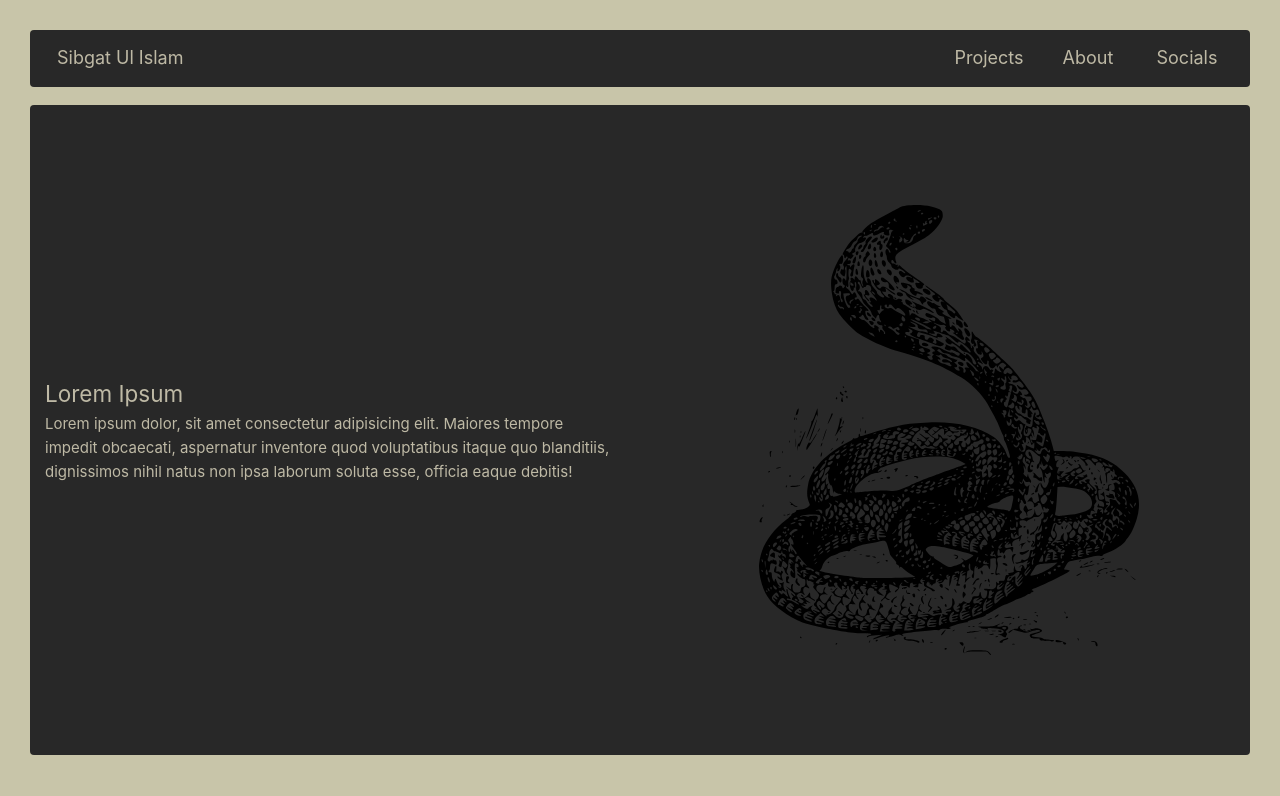
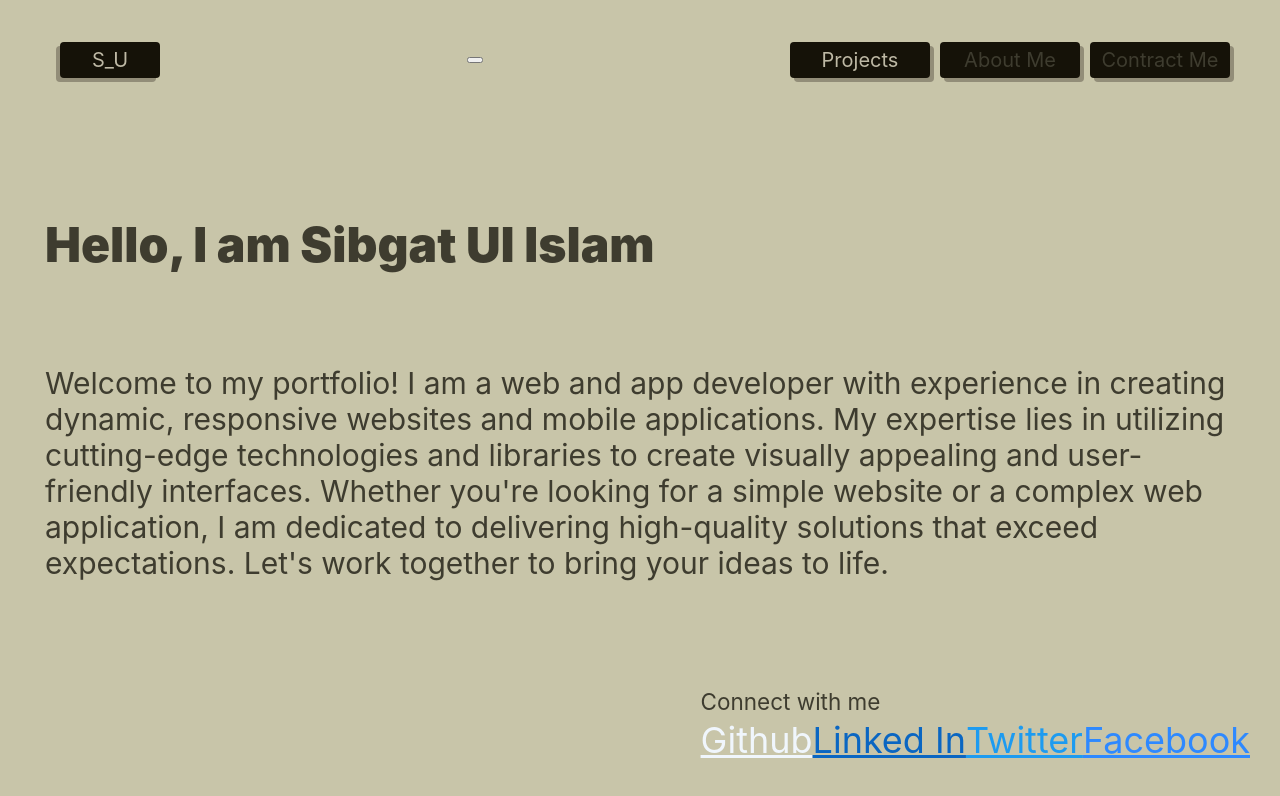
Before and after one commit to Sibgat-Ul/SibgatUl, a Vue app: page / in a window 1280 px wide. Shown: the top 796 px of the page. Built offline with nearby package versions, Linux system fonts and the light colour scheme.

Commit message:
new navbar

```diff
--- a/index.html
+++ b/index.html
@@ -4,7 +4,7 @@
     <meta charset="UTF-8">
     <link rel="icon" href="/favicon.ico">
     <meta name="viewport" content="width=device-width, initial-scale=1.0">
-    <title>Vite App</title>
+    <title>Sibgat Ul Islam Portfolio</title>
   </head>
   <body>
     <div id="app"></div>
--- a/package.json
+++ b/package.json
@@ -11,6 +11,7 @@
     "test:e2e:dev": "start-server-and-test 'vite dev --port 4173' :4173 'cypress open --e2e'"
   },
   "dependencies": {
+    "@vueuse/core": "^9.11.0",
     "unocss": "^0.48.4",
     "vue": "^3.2.45",
     "vue-router": "^4.1.6"
--- a/src/App.vue
+++ b/src/App.vue
@@ -5,7 +5,7 @@ import Nav from '@/components/Nav.vue';
 </script>
 
 <template>
-  <div class="main h-screen p-.5em md:p-2em">
+  <div class="main h-screen p-.5em md:p-2em overflow-hidden">
     <header>
       <Nav class="b-rd mb-.5em md:mb-1em"/>
     </header>
@@ -14,5 +14,8 @@ import Nav from '@/components/Nav.vue';
   </div>
 </template>
 
-<style scoped>
+<style>
+html.dark {
+  color-scheme: dark;
+}
 </style>
--- a/src/assets/base.css
+++ b/src/assets/base.css
@@ -1,28 +1,8 @@
 /* color palette from <https://github.com/vuejs/theme> */
 :root {
-  --vt-c-white: #ffffff;
-  --vt-c-white-soft: #f8f8f8;
-  --vt-c-white-mute: #f2f2f2;
-
-  --vt-c-black: #181818;
-  --vt-c-black-soft: #222222;
-  --vt-c-black-mute: #282828;
-
-  --vt-c-indigo: #2c3e50;
-
-  --vt-c-divider-light-1: rgba(60, 60, 60, 0.29);
-  --vt-c-divider-light-2: rgba(60, 60, 60, 0.12);
-  --vt-c-divider-dark-1: rgba(84, 84, 84, 0.65);
-  --vt-c-divider-dark-2: rgba(84, 84, 84, 0.48);
-
-  --vt-c-text-light-1: var(--vt-c-indigo);
-  --vt-c-text-light-2: rgba(60, 60, 60, 0.66);
-  --vt-c-text-dark-1: var(--vt-c-white);
-  --vt-c-text-dark-2: rgba(235, 235, 235, 0.64);
-
   --n-bg-col: #c8c5a9;
-  --n-card-font-light: #beb9a5;
-  --n-card-title: #282828;
+  --n-font-light-1: #beb9a5;
+  --n-bg: #282828;
   --n-card-body: #dbd4b4;
   --n-shadow-col: #928d78;
   --n-font-dark: #3e3c2f;
@@ -34,10 +14,11 @@
 /* semantic color variables for this project */
 :root {
   --color-background: var(--n-bg-col);
+  --color-background-dark: var(--nb-bg-col);
   --color-text: var(--n-font-dark);
-
-  --title-bg: var(--n-card-title);
-  --title-font:var(--n-card-font-light);
+  --color-shadow: var(--n-shadow-col);
+  --color-font-light: var(--n-font-light-1);
+  --color-font-darl: var(--n-font-dark);
 }
 
 *,
@@ -63,39 +44,15 @@ body {
   -moz-osx-font-smoothing: grayscale;
 }
 
-
-
-.nier {
-  --bg-col: #c8c5a9;
-  --card-font-light: #beb9a5;
-  --card-title: #48453c;
-  --card-body: #dbd4b4;
-  --shadow-col: #928d78;
-  --card-font-dark: #3e3c2f;
-
-  --font-col: #c9bdb6;
+.dark{
+  --color-background: var(--nb-bg-col);
+  --color-background-dark: var(--n-bg-col);
+  --color-text: var(--n-font-light-1);
+  --color-shadow: var(--n-shadow-col);
+  --color-font-light: var(--nb-bg-col);
+  --color-font-darl: var(--n-font-dark);
 }
 
-.nier-dark {
-  --bg-col: #151208;
-  --card-font-light: #beb9a5;
-  --card-title: #48453c;
-  --card-body: #dbd4b4;
-  --shadow-col: #928d78;
-  --card-font-dark: #3e3c2f;
+html.dark > body >  #app > .main > header > nav a {
+  color: var(--color-font-light) !important;
 }
-
-@media (prefers-color-scheme: nier-light){
-  :root {
-    --bg-col: #c8c5a9;
-    --card-font-light: #beb9a5;
-    --card-title: #48453c;
-    --card-body: #dbd4b4;
-    --shadow-col: #928d78;
-    --card-font-dark: #3e3c2f;
-  }
-}
-
-.card {
-
-}
--- a/src/components/Nav.vue
+++ b/src/components/Nav.vue
@@ -1,51 +1,79 @@
 <template>
-    <nav class="text-lg py-.6em pl-1.5em flex flex-wrap flex-row basis-auto justify-between items-center">
-        <div class="logo">
-            <router-link to="/">
-                Sibgat Ul Islam
-            </router-link>
-        </div>
+    <nav class="text-xl py-.6em pl-1.5em flex flex-wrap flex-row basis-auto justify-between items-center">
+
+        <router-link class="logo w-5em" to="/">
+            S_U
+        </router-link>
+
+        <button @click="toggleDark()" class="i-carbon-sun dark:i-carbon-moon icon-btn text-2xl"></button>
 
         <div class="links mr-1em flex justify-between flex-wrap basis-auto gap-.5em items-center">
-            <router-link to="#projects">
-            Projects
+            <router-link to="/">
+                Projects
             </router-link>
 
-            <router-link to="/about">
-                About
+            <router-link to="/about#det">
+                About Me
             </router-link>
 
 
-            <router-link to="socials">
-                Socials
+            <router-link to="/contract">
+                Contract Me
             </router-link>
         </div>
     </nav>
 </template>
 
 <script setup>
-import { RouterLink, RouterView } from 'vue-router'
+import {useToggle, useDark} from '@vueuse/core'
+
+const isDark = useDark();
+const toggleDark = useToggle(isDark);
 </script>
 
 <style scoped>
+nav {
+    transition: all .125s;
+}
+
 a {
     color: inherit;
     text-decoration: none;
+    transition: all .125s;
 }
 
 .links > a {
-    width: 5em;
+    min-width: 5em;
+    width: 7em;
+    max-width: 8em;
+}
+
+
+.links > a:hover, .logo:hover {
+    color: var(--color-font-light);
+    box-shadow: none;
+}
+
+nav a.router-link-exact-active {
+  color: var(--color-font-light);
+}
+
+.logo, .links > a  {
+    background-color: var(--color-background-dark) !important;
+    padding: .2em 0;
     text-align: center;
     padding: .2em 0;
+    border-radius: .25rem;
+    background-color: var(--color-background-dark);
+    box-shadow: .25rem .25rem var(--color-shadow);
+
 }
 
-nav {
-  background-color: var(--title-bg);
-  color: var(--title-font);
+.logo {
+    box-shadow: -.25rem .25rem var(--color-shadow);
 }
 
-.links > a:hover {
-    background-color: var(--title-font);
-    color: var(--title-bg)
+button {
+    cursor: pointer
 }
 </style>
--- a/src/router/index.js
+++ b/src/router/index.js
@@ -10,7 +10,7 @@ const router = createRouter({
       component: HomeView
     },
     {
-      path: '/about',
+      path: '/about/',
       name: 'about',
       // route level code-splitting
       // this generates a separate chunk (About.[hash].js) for this route
--- a/src/views/AboutView.vue
+++ b/src/views/AboutView.vue
@@ -12,7 +12,7 @@
         b-rd
       "
       >
-      <section class="dets px-1em md:p-1em">
+      <section id="details" class="dets px-1em md:p-1em">
         <h1 class="text-xl md:text-4xl">
           About Me
         </h1>
@@ -35,11 +35,15 @@
             <li> PostgreSQL </li>
           </ul>
 
-          <p class="md:my-1em"> Current Stack, <li>Vue, Express, PostgreSQL, Node.Js, Tauri, Solidity</li></p>
+          <p class="md:my-1em"> Current Stack,
+            <li>
+              Vue, Express, PostgreSQL, Node.Js, Tauri, Solidity
+            </li>
+          </p>
         </p>
       </section>
 
-      <section class="p-1em">
+      <section id="contact" class="p-1em">
         <form action="" class="flex flex-col gap-1em b-rd">
           <input type="text" name="from" id="from" placeholder="from" class="h-3em b-rd">
           <textarea type="text" mame="textBox" id="textBox" class="h-10em b-rd" placeholder="Write to me..."></textarea>
@@ -53,9 +57,9 @@
 <style scoped>
 form > input, textarea {
   border: none;
-  background-color: var(--title-bg);
+  background-color: var(--color-background-dark);
   outline: none;
-  color: var(--title-font);
+  color: var(--color-font-light);
   padding: .9em;
 }
 
--- a/src/views/HomeView.vue
+++ b/src/views/HomeView.vue
@@ -1,48 +1,61 @@
-<script setup>
-
-</script>
+<script setup></script>
 
 <template>
-  <main
-      class="
-        hero
-        h-[calc(100%-6em)]
-        grid
-        gap-1em
-        content-center
-        items-center
-        grid-cols-1
-        md:grid-cols-2
-        b-rd
-      "
-      >
-      <section class="p-1em b-rd">
-        <h2>
-          Lorem Ipsum
+    <main class="hero text-center md:text-start h-[calc(100%-6em)] b-rd p-1em b-rd m-auto relative">
+        <h1 class="text-3xl fw-900 sm:text-5xl my-.5em md:my-2em">Hello, I am Sibgat Ul Islam</h1>
+
+        <h2 class="text-xl md:text-3xl">
+            Welcome to my portfolio! I am a web and app developer with
+            experience in creating dynamic, responsive websites and mobile
+            applications. My expertise lies in utilizing cutting-edge
+            technologies
+            and libraries to create visually appealing and user-friendly
+            interfaces. Whether you're looking for a simple website or a complex
+            web application, I am dedicated to delivering high-quality solutions
+            that exceed expectations. Let's work together to bring your ideas to
+            life.
         </h2>
-        <p>
-          Lorem ipsum dolor, sit amet consectetur adipisicing elit. Maiores tempore impedit obcaecati, aspernatur inventore quod voluptatibus itaque quo blanditiis, dignissimos nihil natus non ipsa laborum soluta esse, officia eaque debitis!
-        </p>
-      </section>
 
-      <section class="p-1em bg-transparent">
-        <img src="../assets/papapishu_cobra.svg" alt="" srcset="">
-      </section>
-  </main>
+        <div class="socials bottom-0 right-0 absolute">
+            <h2>Connect with me</h2>
+
+            <div class="text-3xl md:text-4xl flex flex-basis-1 flex-wrap justify-between items-center">
+                <a
+                    href="http://"
+                    target="_blank"
+                    class="i-carbon-logo-github text-#f0f6fc"
+                    rel="noopener noreferrer"
+                >
+                    Github
+                </a>
+                <a
+                    href="http://"
+                    target="_blank"
+                    class="i-carbon-logo-linkedin text-#0a66c2"
+                    rel="noopener noreferrer"
+                >
+                    Linked In
+                </a>
+                <a
+                    href="http://"
+                    target="_blank"
+                    class="i-carbon-logo-twitter text-#1d9bf0"
+                    rel="noopener noreferrer"
+                >
+                    Twitter
+                </a>
+                <a
+                    href="http://"
+                    target="_blank"
+                    class="i-carbon-logo-facebook text-#2e89ff"
+                    rel="noopener noreferrer"
+                >
+                    Facebook
+                </a>
+            </div>
+        </div>
+    </main>
 </template>
 
 <style scoped>
-/* grid-cols-[repeat(auto-fit,minmax(20em,1fr))] */
-
-.hero {
-  background-color: var(--title-bg);
-  color: var(--title-font);
-}
-
-img {
-  display: block;
-  text-align: center;
-  margin: auto;
-  height: 30em;
-}
 </style>
```
Also changed, not shown: src/assets/main.css (+0 -15 lines), 1 other file (tests, documents, lock files or other folders).
